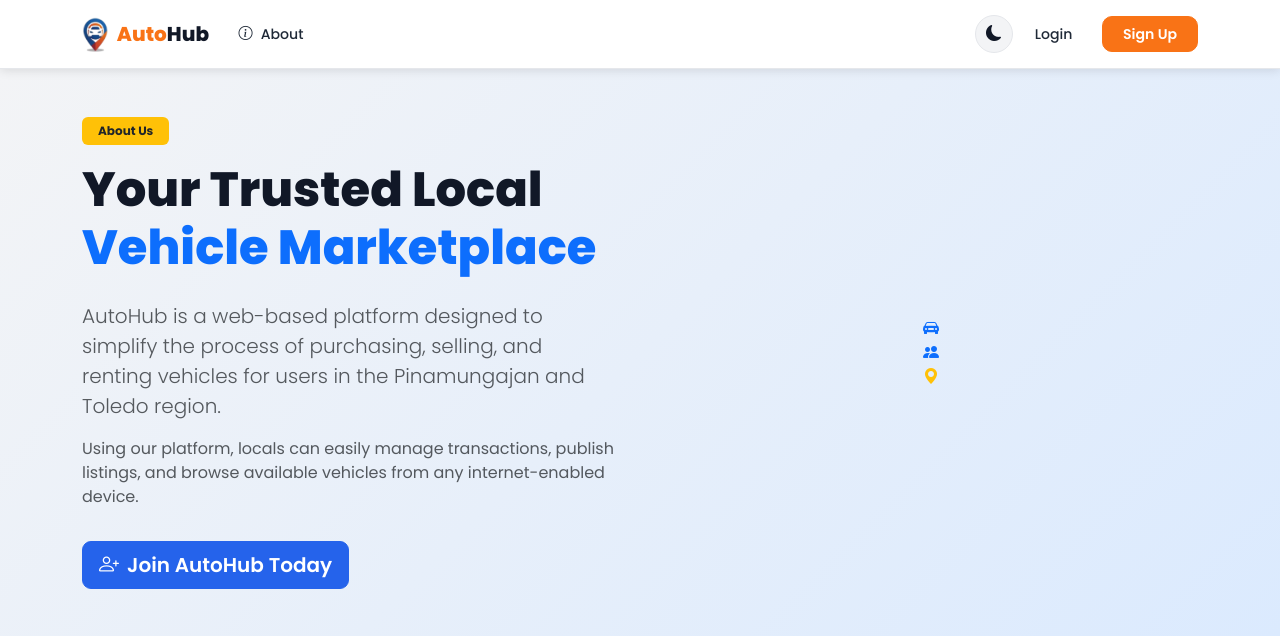
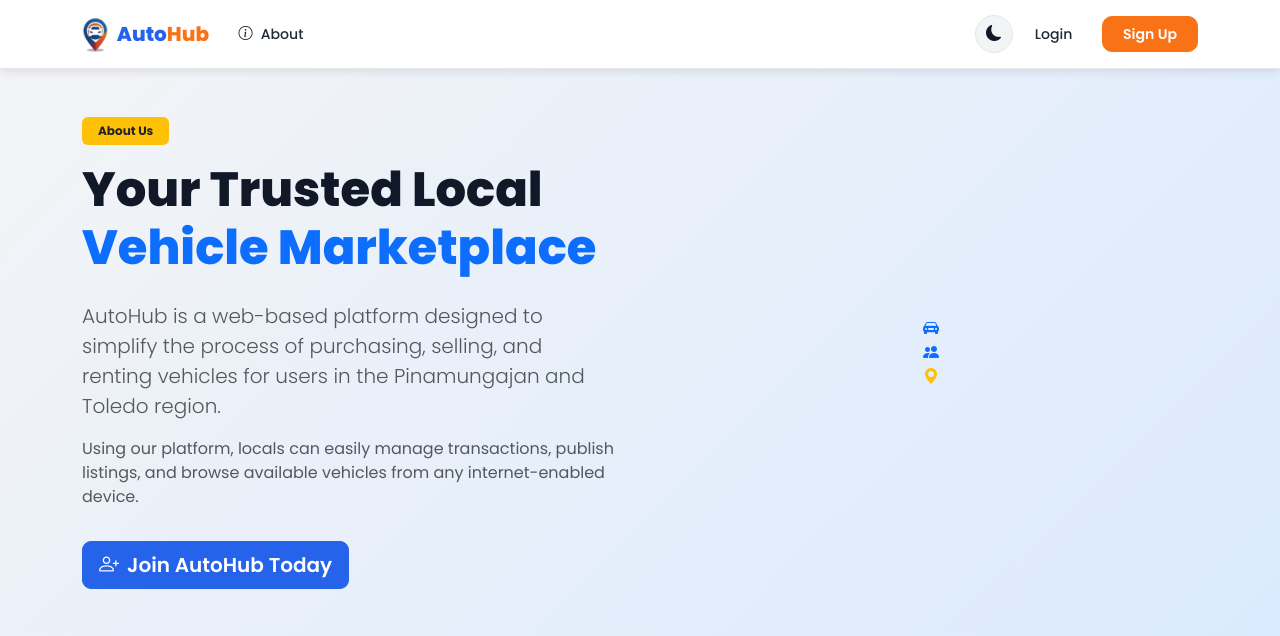
Before and after one commit to crowq87/AutoHub, a Django app: page /about/ in a window 1280 px wide. Shown: the top 636 px of the page. Run offline with Django 4.2, Linux system fonts and the light colour scheme; parts of the project's set-up code (start-up, migrations or seed data) failed here and were passed over; some libraries are stand-ins or nearby versions.

Commit message:
style changes

```diff
--- a/static/css/style.css
+++ b/static/css/style.css
@@ -129,8 +129,14 @@ body {
   color: #fff; font-size: 1.1rem; flex-shrink: 0;
 }
 
-.navbar-brand .text-warning { color: var(--orange) !important; }
-.navbar-brand span:last-child { color: var(--nav-brand-txt) !important; }
+/* AutoHub Brand Colors */
+.brand-auto {
+    color: #2563eb !important;
+}
+
+.brand-hub {
+    color: #f97316 !important;
+}
 
 #mainNav .nav-link {
   color: var(--nav-text) !important;
--- a/templates/core/base.html
+++ b/templates/core/base.html
@@ -31,11 +31,12 @@
 
     <!-- Brand -->
     <a class="navbar-brand d-flex align-items-center gap-2" href="{% url 'home' %}">
-      <img src="{% static 'images/autohub_logo.png' %}" alt="AutoHub Logo" style="height:36px;width:auto;">
-      <span>
-        <span class="text-warning fw-800">Auto</span><span class="fw-800 text-primary" style="color:var(--nav-brand-txt);">Hub</span>
-      </span>
-    </a>
+    <img src="{% static 'images/autohub_logo.png' %}" alt="AutoHub Logo" style="height:36px;width:auto;">
+
+    <span>
+        <span class="brand-auto fw-800">Auto</span><span class="brand-hub fw-800">Hub</span>
+    </span>
+</a>
 
     <button class="navbar-toggler" type="button" data-bs-toggle="collapse" data-bs-target="#navbarNav">
       <span class="navbar-toggler-icon"></span>
```
